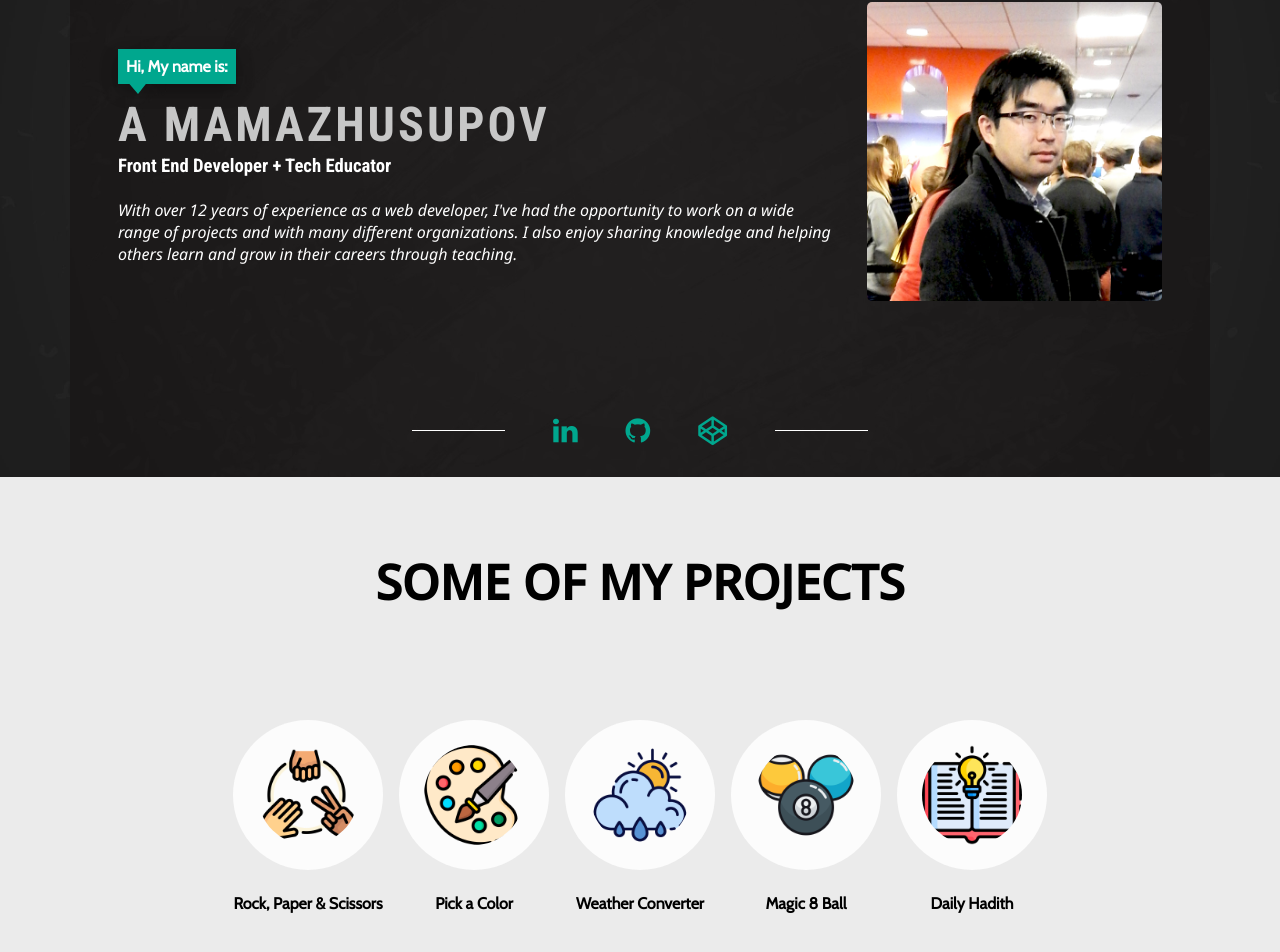
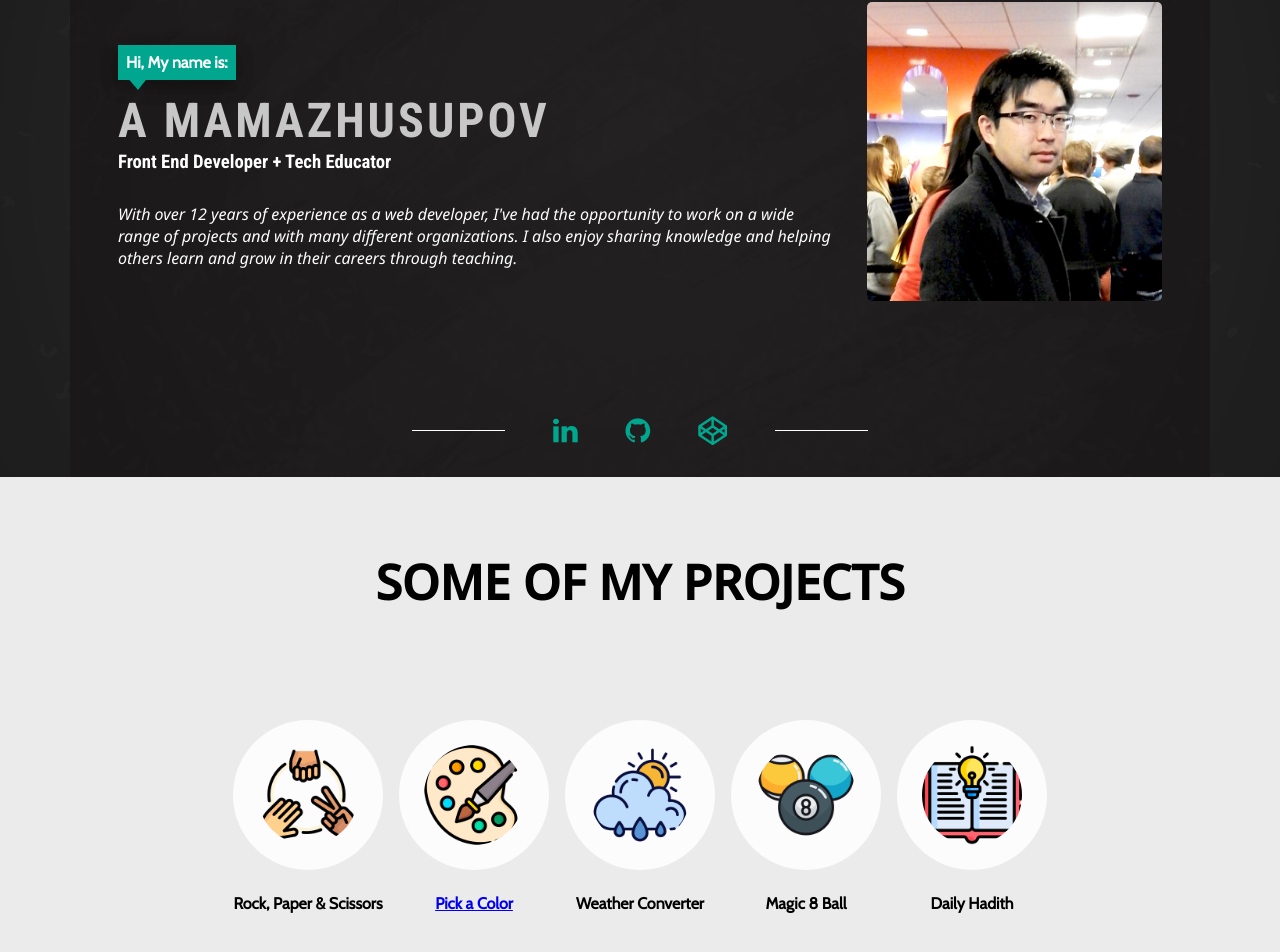
Before and after one commit to kyrgyzweb/my_portfolio, a plain HTML site: page index.html in a window 1280 px wide. Shown: the part 178-1130 px from the top of the page. Drawn offline with nearby package versions, Linux system fonts and the light colour scheme.

Commit message:
Filan one i guess

```diff
--- a/index.html
+++ b/index.html
@@ -62,7 +62,7 @@
                         <div class="circle">
                             <div class="two"></div>
                         </div>
-                        <h4>Pick a Color</h4>
+                        <h4><a href="https://kyrgyzweb.github.io/colorGenerator/" target="_blank">Pick a Color</a></h4>
                     </div>
                     <div class="weather">
                         <div class="circle">
--- a/style.css
+++ b/style.css
@@ -217,7 +217,7 @@ header article .social-media ul li i:hover {
 .aside-left .intro p {
     /* font-family: 'Poppins', sans-serif; */
     /* line-height: 22.85px; */
-    margin-top: .5em;
+    margin-top: 1em;
     padding-top: 1em;
     font-family: 'Noto Sans', sans-serif;
     font-weight: 400;
```
